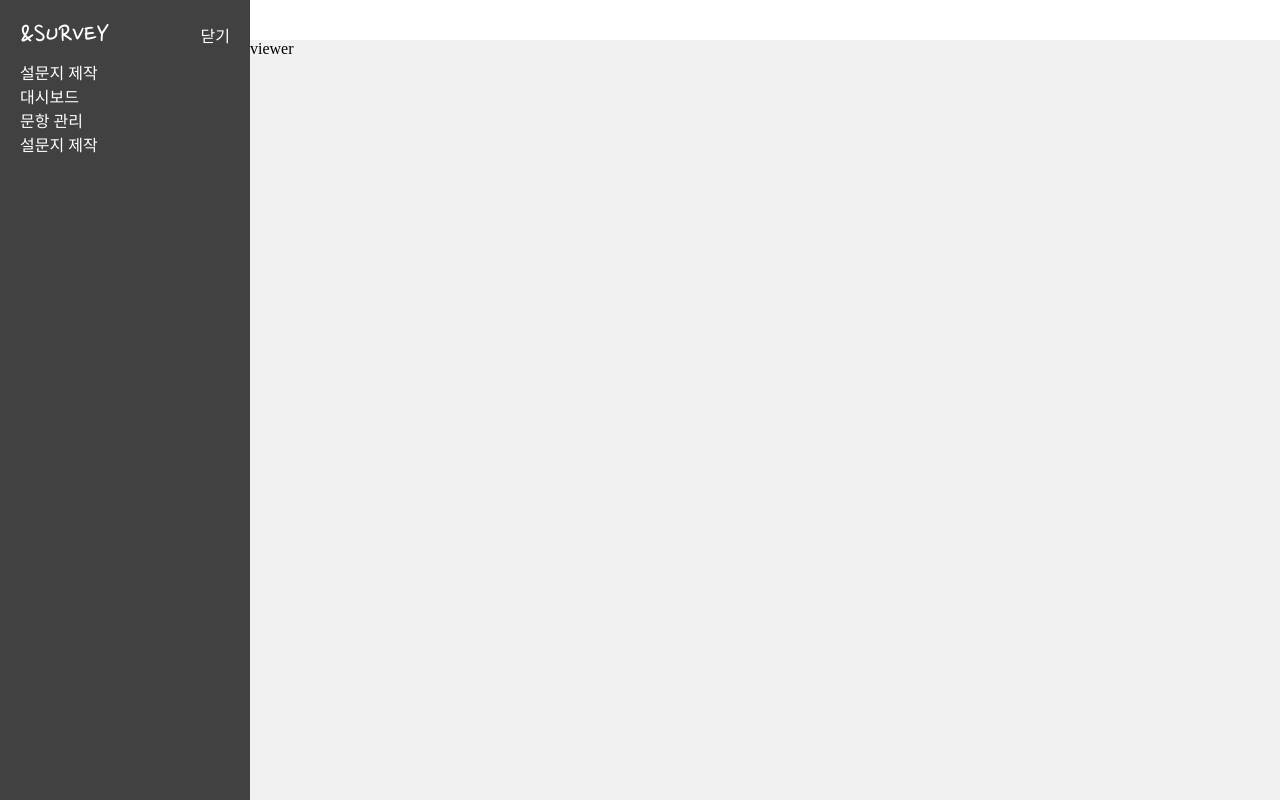
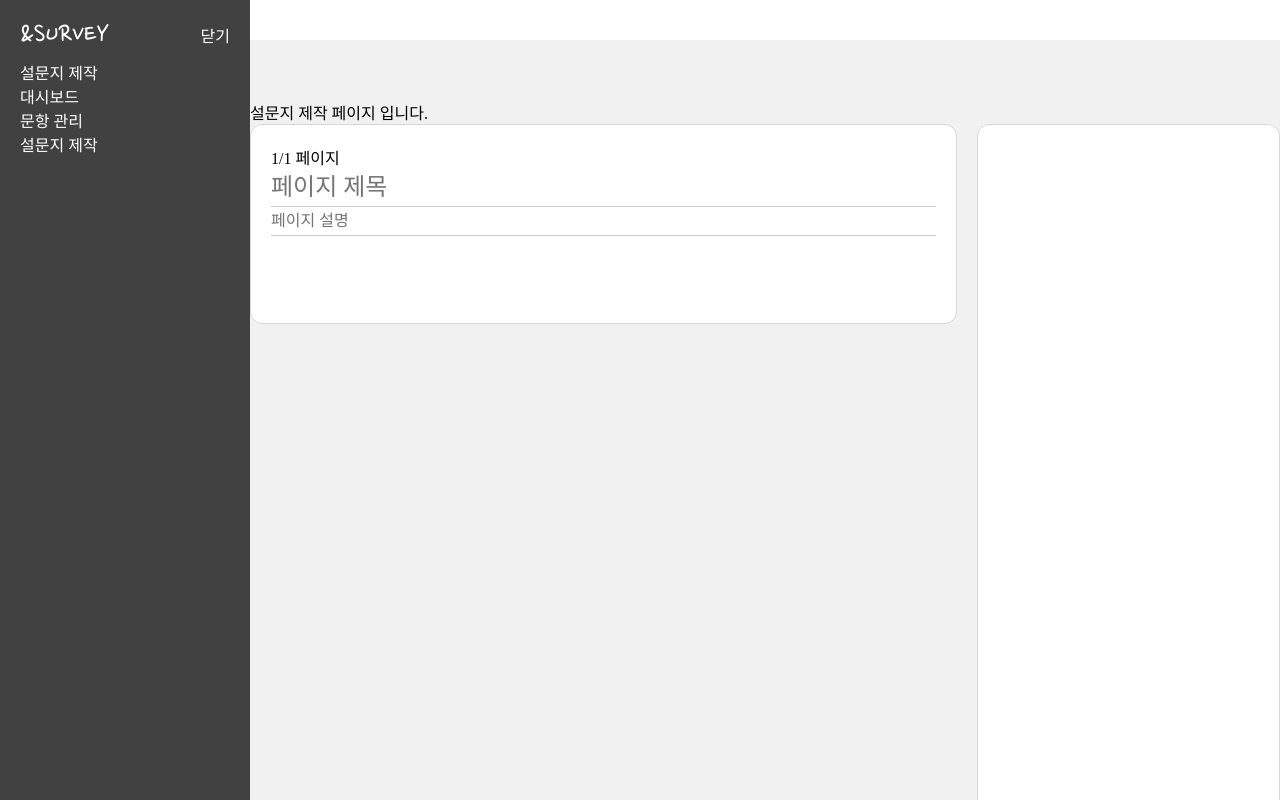
Before and after one commit to pukkok/formtok, a React (Create React App) app: page / in a window 1280 px wide. Shown: the top 800 px of the page. Built offline with nearby package versions, Linux system fonts and the light colour scheme.

Commit message:
설문지 제작페이지 구현 시작

```diff
--- a/src/App.css
+++ b/src/App.css
@@ -21,3 +21,11 @@ button{
 ul li{
   list-style: none;
 }
+
+input{
+  all: unset;
+  border-bottom: 1px solid #cecece;
+}
+input:focus{
+  border-bottom: 1px solid var(--purple);
+}
--- a/src/Pages/Layout/AdminPage.css
+++ b/src/Pages/Layout/AdminPage.css
@@ -13,6 +13,7 @@
     grid-area: s;
     background-color: #414141;
     color: #fff;
+    position: relative;
 }
 
 .side-bar .tabs{
@@ -31,6 +32,8 @@
 
 .tabs{
     width: 250px;
+    position: fixed;
+    top: 0;
 }
 
 .open-tab{
@@ -41,6 +44,7 @@
     align-items: center;
 }
 .open-tab::after{
+    position: fixed;
     content: '';
     width: 5px;
     height: 20px;
--- a/src/Pages/Layout/Viewer.js
+++ b/src/Pages/Layout/Viewer.js
@@ -1,9 +1,10 @@
 import React from "react";
+import CreateSurvey from "../Survey/CreateSurvey";
 
 function Viewer () {
 
     return <div className="viewer">
-        viewer
+        <CreateSurvey/>
     </div>
 }
 export default Viewer
--- /dev/null
+++ b/src/Pages/Survey/CreateSurvey.js
@@ -0,0 +1,20 @@
+import React from "react";
+import { MultipleChoice, PageEditor, TableEditor } from ".";
+
+function CreateSurvey () {
+
+    return <section className="create-survey">
+        설문지 제작 페이지 입니다.
+        <div className="editor-box">
+            <div className="card-box">
+                <PageEditor/>
+            </div>
+            <div className="remote-control"></div>
+        </div>
+        <MultipleChoice />
+        <TableEditor/>
+
+    </section>
+}
+
+export default CreateSurvey
--- /dev/null
+++ b/src/Pages/Survey/Editor/MultipleChoice.js
@@ -0,0 +1,10 @@
+import React from "react";
+
+function MultipleChoice () {
+
+    return <>
+
+    </>
+}
+
+export default MultipleChoice
--- /dev/null
+++ b/src/Pages/Survey/Editor/PageEditor.js
@@ -0,0 +1,16 @@
+import React from "react";
+import { useRecoilState } from "recoil";
+import { pagesAtom } from "../../../Recoil/AdminRecoil";
+
+function PageEditor () {
+
+    const [pages, setPages] = useRecoilState(pagesAtom)
+
+    return <div className="card">
+        <div>1/1 페이지</div>
+        <input className="page-title" placeholder="페이지 제목"/>
+        <input placeholder="페이지 설명"/>
+    </div>
+}
+
+export default PageEditor
--- /dev/null
+++ b/src/Pages/Survey/Editor/TableEditor.js
@@ -0,0 +1,17 @@
+import React from "react";
+
+function TableEditor () {
+
+    return (
+        <table>
+            <colgroup>
+
+            </colgroup>
+            <thead></thead>
+            <tbody></tbody>
+            <tfoot></tfoot>
+        </table>
+    )
+}
+
+export default TableEditor
--- /dev/null
+++ b/src/Pages/Survey/SurveyViewer.css
@@ -0,0 +1,43 @@
+.create-survey{
+    max-width: 1240px;
+    margin: 60px auto;
+}
+
+.editor-box{
+    width: 100%;
+    display: grid;
+    grid-template-columns: 7fr 3fr;
+    gap: 20px;
+}
+
+.editor-box .card-box{
+
+}
+
+.editor-box .card{
+    padding: 20px;
+    border: solid 1px #d7d7d7;
+    background-color: #fff;
+    border-radius: 12px;
+    min-height: 200px;
+    margin-bottom: 20px;
+}
+
+.card input{
+    width: 100%;
+    padding: 5px 0;
+}
+
+.card input.page-title{
+    font-size: 24px;
+}
+
+
+.editor-box .remote-control{
+    position: sticky;
+    top: 0;
+    border: solid 1px #d7d7d7;
+    background-color: #fff;
+    border-radius: 12px;
+    height: 800px;
+}
--- /dev/null
+++ b/src/Pages/Survey/index.js
@@ -0,0 +1,6 @@
+import TableEditor from './Editor/TableEditor'
+import MultipleChoice from './Editor/MultipleChoice'
+import PageEditor from './Editor/PageEditor'
+import './SurveyViewer.css'
+
+export { TableEditor, MultipleChoice, PageEditor }
--- a/src/Recoil/AdminRecoil.js
+++ b/src/Recoil/AdminRecoil.js
@@ -20,8 +20,14 @@ const activeTabAtom = atom({
     default: ''
 })
 
+const pagesAtom = atom({
+    key: 'pages',
+    default : []
+})
+
 export {
     gridAtom, isSideOpenAtom,
-    tabsAtom, activeTabAtom
+    tabsAtom, activeTabAtom,
+    pagesAtom
 
 }
```
Also changed, not shown: src/Pages/Component/CreateSurvey.js (deleted, +0 -10 lines), src/Pages/Survey/SurveyViewer.js (added).
